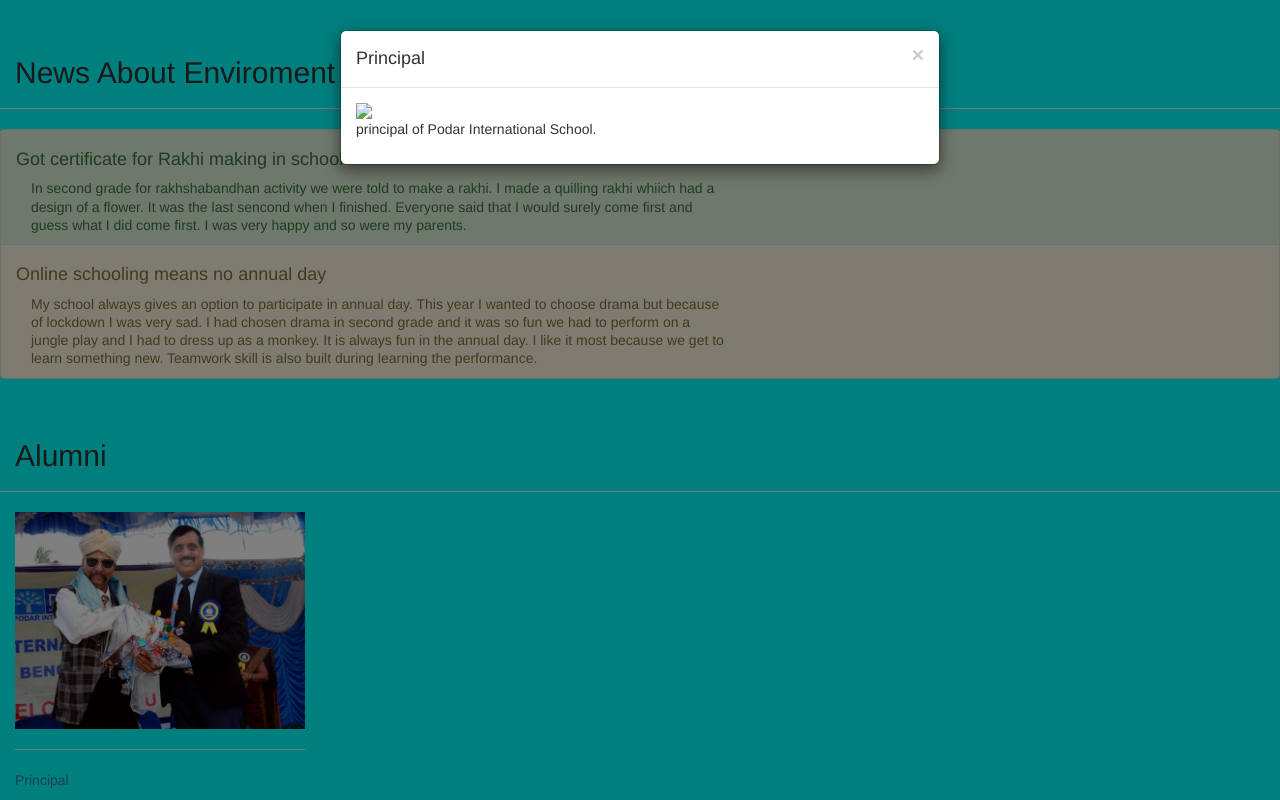
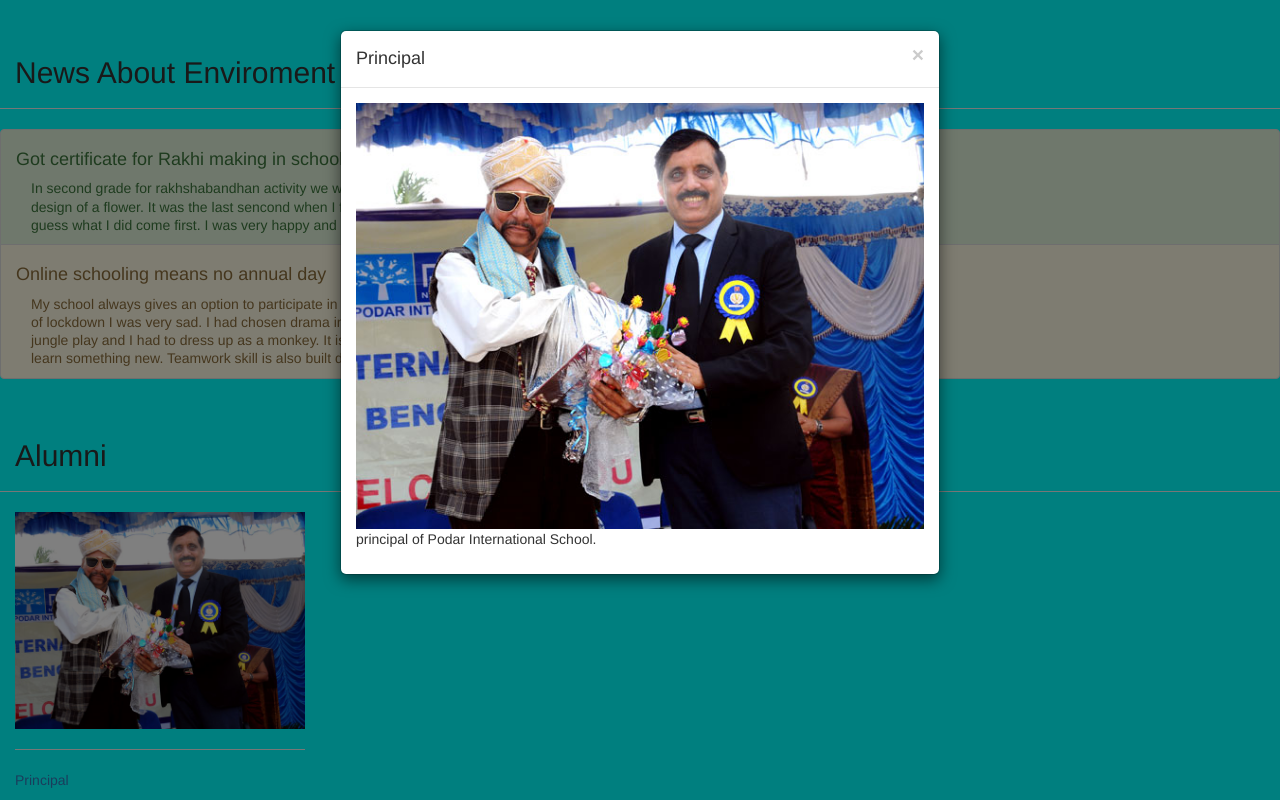
Before and after one commit to Neha007coder/podar-school-neha, a plain HTML site: page index.html in a window 1280 px wide. Both pictures are taken after a click on the element "Principal". Shown: the part 1054-1854 px from the top of the page. Drawn offline with nearby package versions, Linux system fonts and the light colour scheme.

Commit message:
Update index.html

```diff
--- a/index.html
+++ b/index.html
@@ -109,7 +109,7 @@
                 <h4 class="modal-title">Principal</h4>
             </div>
 <div class="modal-body">
-    <img src="p3.png" class="img-responsive img_modal">
+    <img src="princi.jpeg" class="img-responsive img_modal">
     <p class="p_modal">principal of Podar International School.<br></p>
                 </div>
             </div>
```
